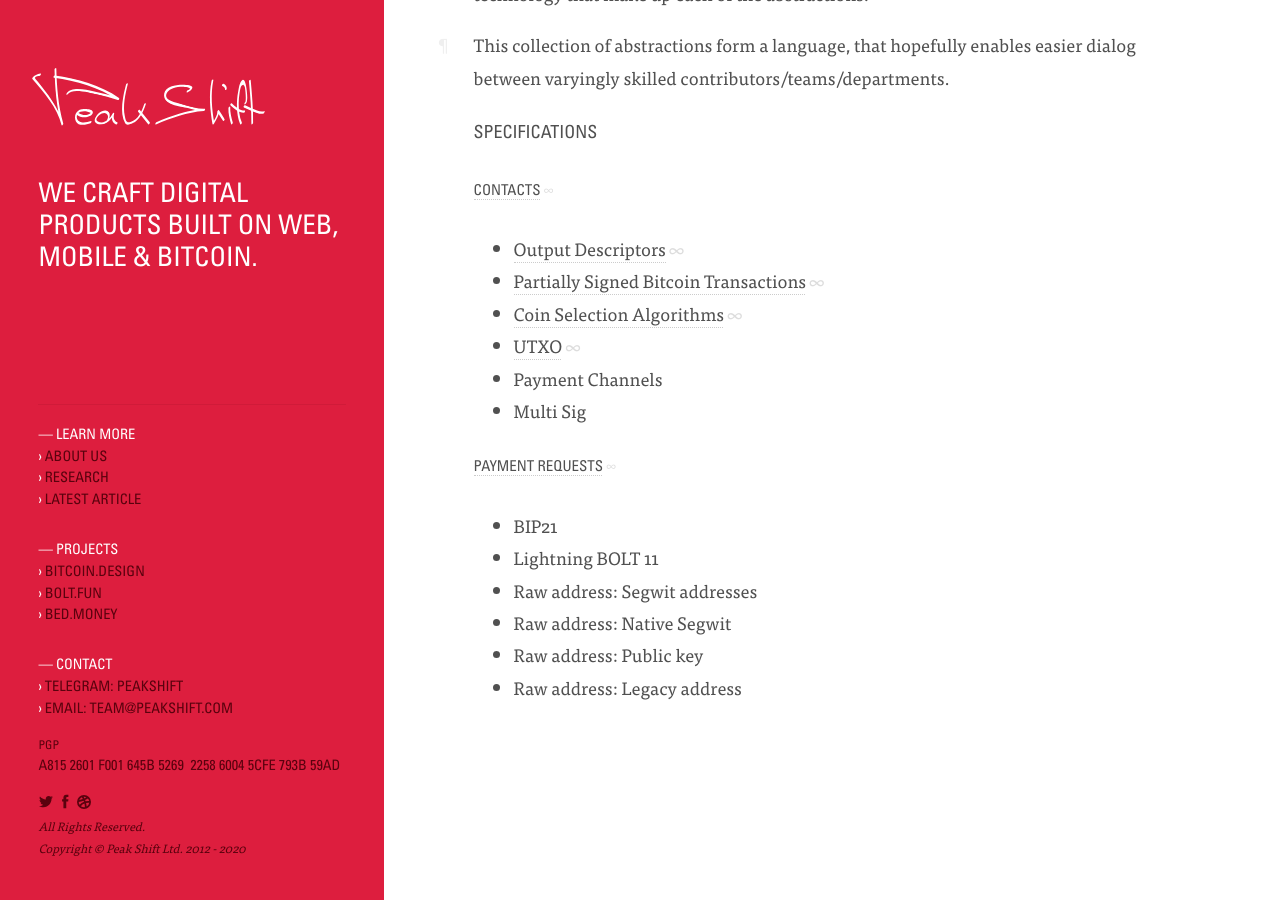
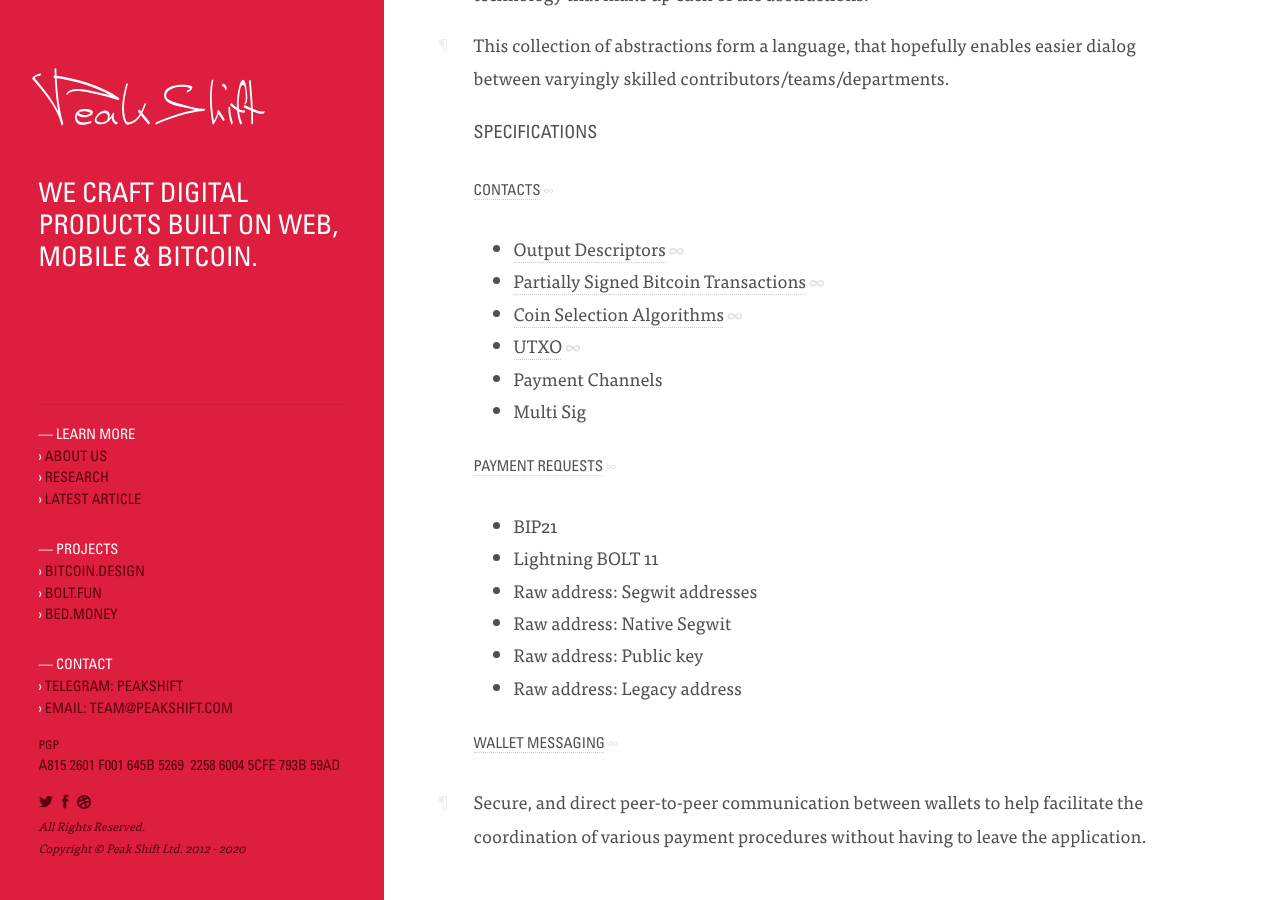
Before and after one commit to peakshift/peakshift-website, a Jekyll site: the page built from abstractions/index.md, in a window 1280 px wide and 900 px high, scrolled down 873 px. Built offline with Jekyll 4.4.1, drawn with Linux system fonts in a browser that asks for light colours; nearby versions of some CDN libraries.

Commit message:
docs(abstractions): introduce messaging to abstractions index

```diff
--- a/abstractions/index.md
+++ b/abstractions/index.md
@@ -35,3 +35,6 @@ This collection of abstractions form a language, that hopefully enables easier d
 - Raw address: Native Segwit
 - Raw address: Public key
 - Raw address: Legacy address
+
+##### [Wallet Messaging](/abstractions/wallet-messaging)
+Secure, and direct peer-to-peer communication between wallets to help facilitate the coordination of various payment procedures without having to leave the application.
```
